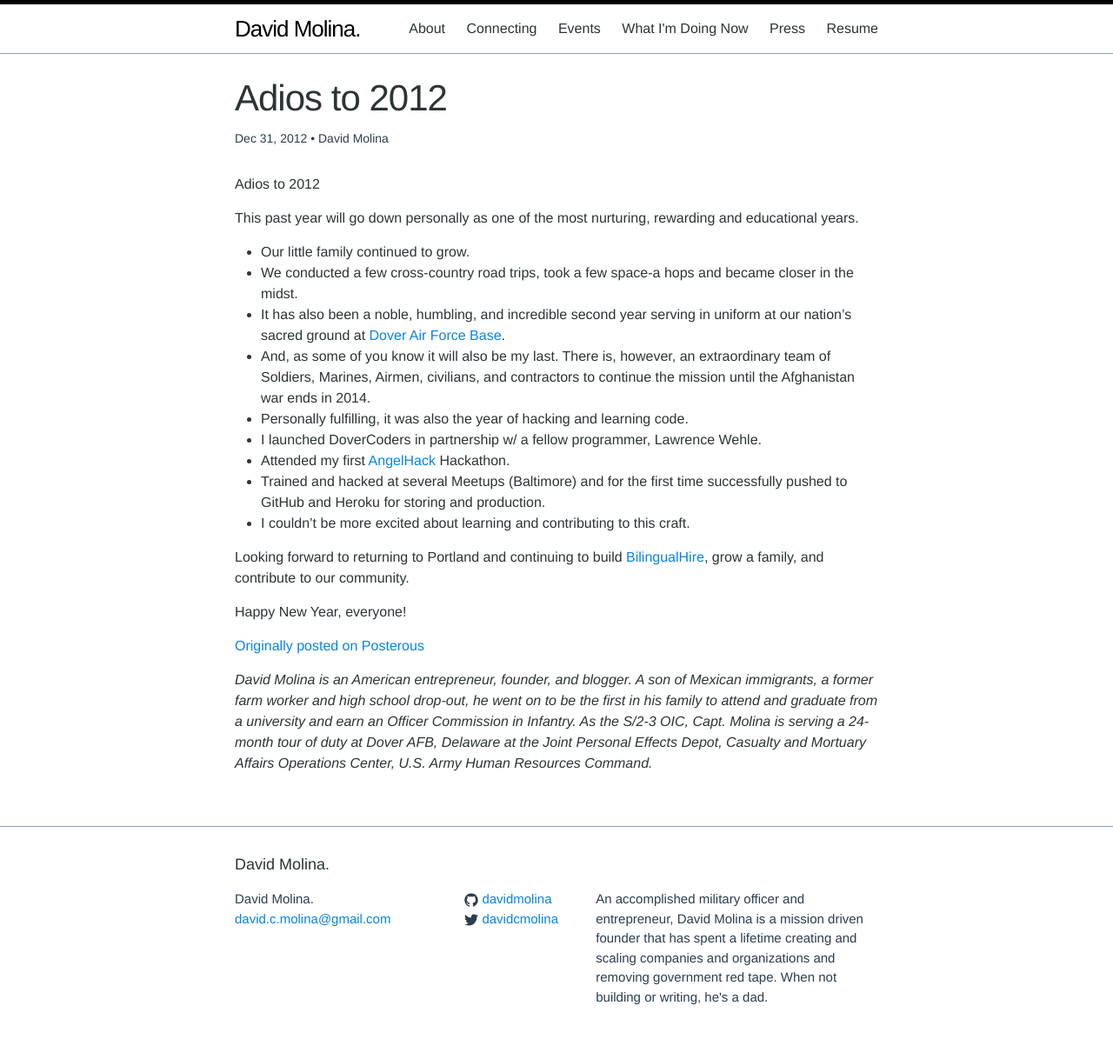
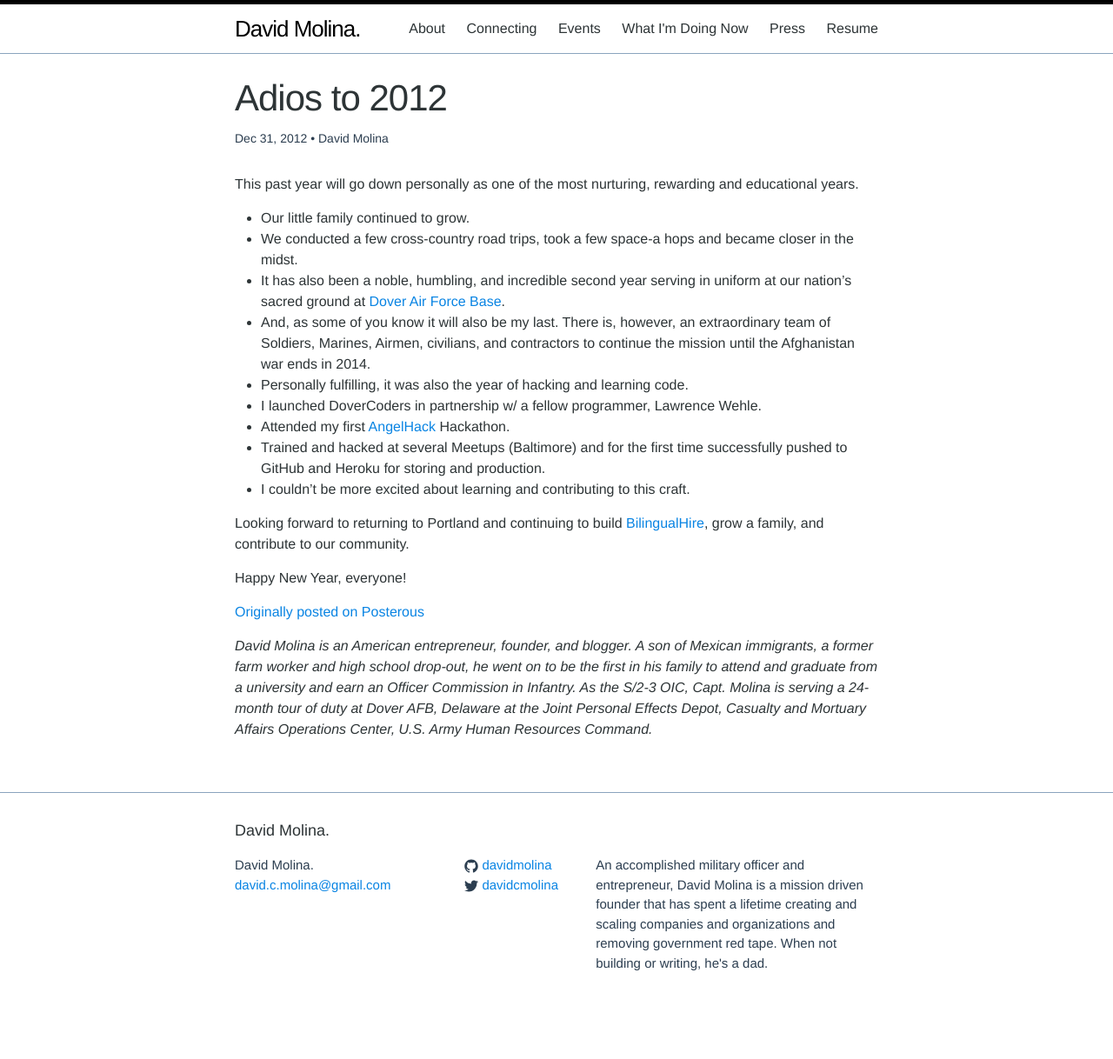
Before and after one commit to davidmolina/davidmolina.github.io, a Jekyll site: the page built from _posts/2012-12-31-adios-to-2012.md, in a window 1280 px wide. Shown: the whole page at 87% size. Built offline with Jekyll 4.4.1, drawn with Linux system fonts in a browser that asks for light colours; after the commit the page ends 1179 px from its top, so only the background shows below that.

```diff
--- a/_posts/2012-12-31-adios-to-2012.md
+++ b/_posts/2012-12-31-adios-to-2012.md
@@ -6,8 +6,6 @@
 author: "David Molina"
 categories: jekyll update
 ---
-
-Adios to 2012
 
 This past year will go down personally as one of the most nurturing, rewarding and educational years.
 - Our little family continued to grow.
```
